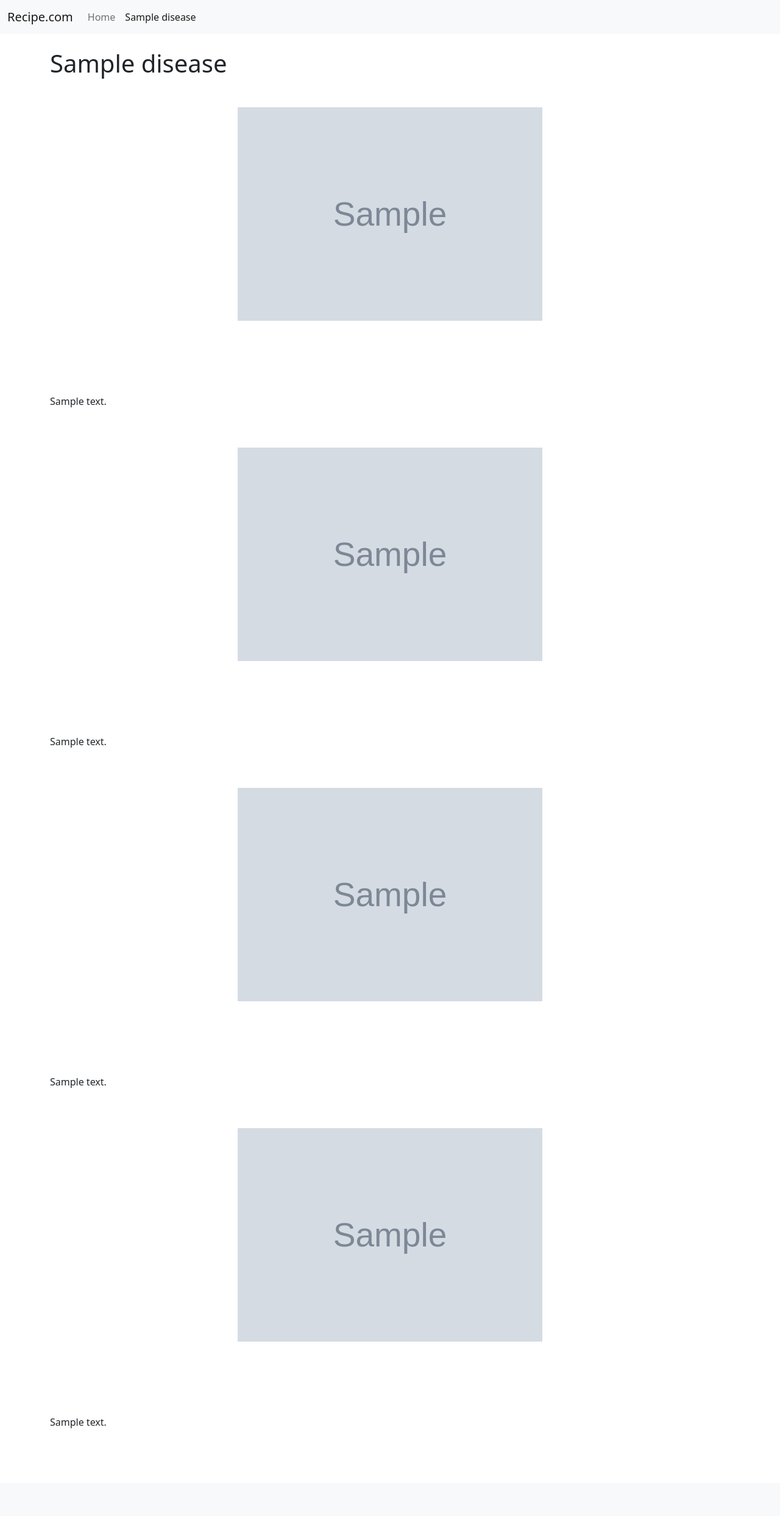
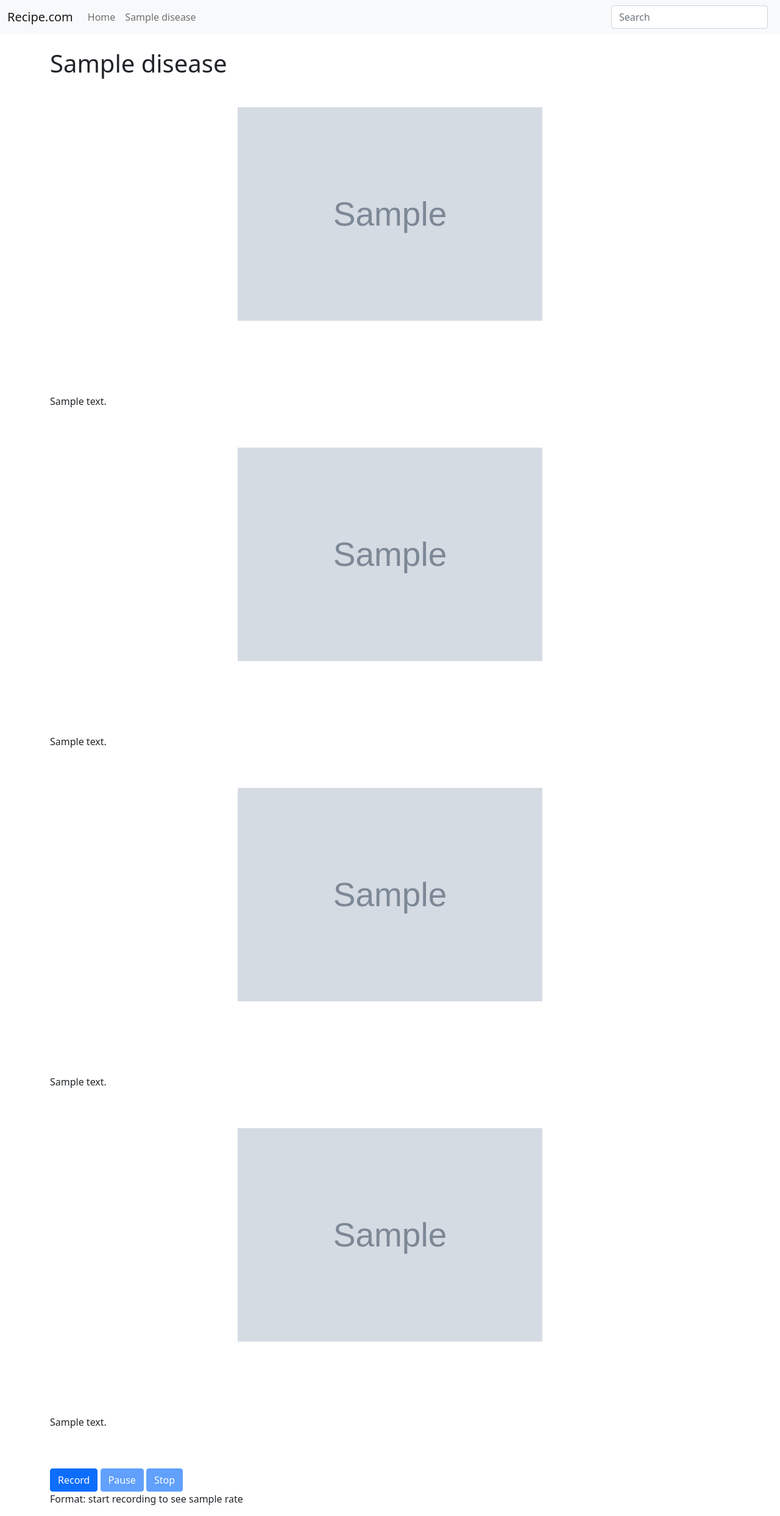
Before and after one commit to catkutay/IGVDjango, a Django app: page /recipe/1 in a window 1280 px wide. Shown: the whole page at 61% size. Before the commit the page ends 2342 px from the top, so only its background shows below. Run offline with Django 3.2, Linux system fonts and the light colour scheme; tables that the repository leaves empty hold one stand-in row (values such as "Sample post"); grey boxes marked "Sample" are stand-in pictures; some libraries are stand-ins or nearby versions.

Commit message:
add audio

```diff
--- /dev/null
+++ b/diseaseRecipies/static/index.js
@@ -0,0 +1,170 @@
+//webkitURL is deprecated but nevertheless
+URL = window.URL || window.webkitURL;
+
+var gumStream; //stream from getUserMedia()
+var rec; //Recorder.js object
+var input; //MediaStreamAudioSourceNode we'll be recording
+
+// shim for AudioContext when it's not avb.
+var AudioContext = window.AudioContext || window.webkitAudioContext;
+var audioContext; //audio context to help us record
+
+var recordButton = document.getElementById("recordButton");
+var stopButton = document.getElementById("stopButton");
+var pauseButton = document.getElementById("pauseButton");
+
+//add events to those 2 buttons
+recordButton.addEventListener("click", startRecording);
+stopButton.addEventListener("click", stopRecording);
+pauseButton.addEventListener("click", pauseRecording);
+
+function startRecording() {
+  console.log("recordButton clicked");
+
+  /*
+		Simple constraints object, for more advanced audio features see
+		https://addpipe.com/blog/audio-constraints-getusermedia/
+	*/
+
+  var constraints = { audio: true, video: false };
+
+  /*
+    	Disable the record button until we get a success or fail from getUserMedia()
+	*/
+
+  recordButton.disabled = true;
+  stopButton.disabled = false;
+  pauseButton.disabled = false;
+
+  /*
+    	We're using the standard promise based getUserMedia()
+    	https://developer.mozilla.org/en-US/docs/Web/API/MediaDevices/getUserMedia
+	*/
+
+  navigator.mediaDevices
+    .getUserMedia(constraints)
+    .then(function (stream) {
+      console.log(
+        "getUserMedia() success, stream created, initializing Recorder.js ..."
+      );
+
+      /*
+			create an audio context after getUserMedia is called
+			sampleRate might change after getUserMedia is called, like it does on macOS when recording through AirPods
+			the sampleRate defaults to the one set in your OS for your playback device
+
+		*/
+      audioContext = new AudioContext();
+
+      //update the format
+      document.getElementById("formats").innerHTML =
+        "Format: 1 channel pcm @ " + audioContext.sampleRate / 1000 + "kHz";
+
+      /*  assign to gumStream for later use  */
+      gumStream = stream;
+
+      /* use the stream */
+      input = audioContext.createMediaStreamSource(stream);
+
+      /*
+			Create the Recorder object and configure to record mono sound (1 channel)
+			Recording 2 channels  will double the file size
+		*/
+      rec = new Recorder(input, { numChannels: 1 });
+
+      //start the recording process
+      rec.record();
+
+      console.log("Recording started");
+    })
+    .catch(function (err) {
+      //enable the record button if getUserMedia() fails
+      recordButton.disabled = false;
+      stopButton.disabled = true;
+      pauseButton.disabled = true;
+    });
+}
+
+function pauseRecording() {
+  console.log("pauseButton clicked rec.recording=", rec.recording);
+  if (rec.recording) {
+    //pause
+    rec.stop();
+    pauseButton.innerHTML = "Resume";
+  } else {
+    //resume
+    rec.record();
+    pauseButton.innerHTML = "Pause";
+  }
+}
+
+function stopRecording() {
+  console.log("stopButton clicked");
+
+  //disable the stop button, enable the record too allow for new recordings
+  stopButton.disabled = true;
+  recordButton.disabled = false;
+  pauseButton.disabled = true;
+
+  //reset button just in case the recording is stopped while paused
+  pauseButton.innerHTML = "Pause";
+
+  //tell the recorder to stop the recording
+  rec.stop();
+
+  //stop microphone access
+  gumStream.getAudioTracks()[0].stop();
+
+  //create the wav blob and pass it on to createDownloadLink
+  rec.exportWAV(createDownloadLink);
+}
+
+function createDownloadLink(blob) {
+  var url = URL.createObjectURL(blob);
+  var au = document.createElement("audio");
+  var li = document.createElement("p");
+  var link = document.createElement("a");
+
+  //name of .wav file to use during upload and download (without extendion)
+  var filename = new Date().toISOString();
+
+  //add controls to the <audio> element
+  au.controls = true;
+  au.src = url;
+
+  //save to disk link
+  //link.href = url;
+  //link.download = filename + ".wav"; //download forces the browser to donwload the file using the  filename
+  //link.innerHTML = "Save to disk";
+
+  //add the new audio element to li
+  li.appendChild(au);
+
+  //add the filename to the li
+  //li.appendChild(document.createTextNode(filename + ".wav "));
+
+  //add the save to disk link to li
+  //li.appendChild(link);
+
+  //upload link
+  //   var upload = document.createElement("a");
+  //   upload.href = "#";
+  //   upload.innerHTML = "Upload";
+  //   upload.addEventListener("click", function (event) {
+  //     var xhr = new XMLHttpRequest();
+  //     xhr.onload = function (e) {
+  //       if (this.readyState === 4) {
+  //         console.log("Server returned: ", e.target.responseText);
+  //       }
+  //     };
+  //     var fd = new FormData();
+  //     fd.append("audio_data", blob, filename);
+  //     xhr.open("POST", "upload.php", true);
+  //     xhr.send(fd);
+  //   });
+  //   li.appendChild(document.createTextNode(" ")); //add a space in between
+  //   li.appendChild(upload); //add the upload link to li
+
+  //add the li element to the ol
+  recordingsList.appendChild(li);
+}
--- a/templates/base.html
+++ b/templates/base.html
@@ -1,20 +1,32 @@
-
-<!doctype html>
+<!DOCTYPE html>
 <html lang="en">
   <head>
     <!-- Required meta tags -->
-    <meta charset="utf-8">
-    <meta name="viewport" content="width=device-width, initial-scale=1">
-
+    <meta charset="utf-8" />
+    <meta name="viewport" content="width=device-width, initial-scale=1" />
+    {% block css %} {% endblock %}
     <!-- Bootstrap CSS -->
-    <link href="https://cdn.jsdelivr.net/npm/bootstrap@5.1.1/dist/css/bootstrap.min.css" rel="stylesheet" integrity="sha384-F3w7mX95PdgyTmZZMECAngseQB83DfGTowi0iMjiWaeVhAn4FJkqJByhZMI3AhiU" crossorigin="anonymous">
+    <link
+      href="https://cdn.jsdelivr.net/npm/bootstrap@5.1.1/dist/css/bootstrap.min.css"
+      rel="stylesheet"
+      integrity="sha384-F3w7mX95PdgyTmZZMECAngseQB83DfGTowi0iMjiWaeVhAn4FJkqJByhZMI3AhiU"
+      crossorigin="anonymous"
+    />
 
     <title>Disease List</title>
   </head>
   <nav class="navbar navbar-expand-lg navbar-light bg-light">
     <div class="container-fluid">
       <a class="navbar-brand" href="/">Recipe.com</a>
-    <button class="navbar-toggler" type="button" data-bs-toggle="collapse" data-bs-target="#navbarSupportedContent" aria-controls="navbarSupportedContent" aria-expanded="false" aria-label="Toggle navigation">
+      <button
+        class="navbar-toggler"
+        type="button"
+        data-bs-toggle="collapse"
+        data-bs-target="#navbarSupportedContent"
+        aria-controls="navbarSupportedContent"
+        aria-expanded="false"
+        aria-label="Toggle navigation"
+      >
         <span class="navbar-toggler-icon"></span>
       </button>
       <div class="collapse navbar-collapse" id="navbarSupportedContent">
@@ -23,25 +35,33 @@
             <a id="home" class="nav-link" aria-current="page" href="/">Home</a>
           </li>
           <li class="nav-item">
-          <a id="recipe" class="nav-link" aria-current="page" href="/">{{active}}</a>
+            <a id="recipe" class="nav-link" aria-current="page" href="/"
+              >{{active}}</a
+            >
           </li>
         </ul>
         <form class="d-flex">
-        <input id="searchbar" onkeyup="search1()" class="form-control me-2" type="text" placeholder="Search" aria-label="Search">
+          <input
+            id="searchbar"
+            onkeyup="search1()"
+            class="form-control me-2"
+            type="text"
+            placeholder="Search"
+            aria-label="Search"
+          />
         </form>
-
-
       </div>
     </div>
   </nav>
   <body>
-
-
     <!-- Optional JavaScript; choose one of the two! -->
 
     <!-- Option 1: Bootstrap Bundle with Popper -->
-    <script src="https://cdn.jsdelivr.net/npm/bootstrap@5.1.1/dist/js/bootstrap.bundle.min.js" integrity="sha384-/bQdsTh/da6pkI1MST/rWKFNjaCP5gBSY4sEBT38Q/9RBh9AH40zEOg7Hlq2THRZ" crossorigin="anonymous"></script>
-  {% block content %}
-  {% endblock %}
+    <script
+      src="https://cdn.jsdelivr.net/npm/bootstrap@5.1.1/dist/js/bootstrap.bundle.min.js"
+      integrity="sha384-/bQdsTh/da6pkI1MST/rWKFNjaCP5gBSY4sEBT38Q/9RBh9AH40zEOg7Hlq2THRZ"
+      crossorigin="anonymous"
+    ></script>
+    {% block content %} {% endblock %}
   </body>
 </html>
--- a/templates/recipe.html
+++ b/templates/recipe.html
@@ -1,74 +1,60 @@
-{% extends 'base.html' %}
-{% block content %}
+{% extends 'base.html' %} {% load static %} {% block content %}
 <div class="container">
-      <br>
-      <h1 class="mb-5" style="font-size:200">{{data.disease.name}}</h1>
+  <br />
+  <h1 class="mb-5" style="font-size: 200">{{data.disease.name}}</h1>
 
   <div align="middle" class="table-responsive custom-table-responsive">
     <table>
       {%for l in dataAll%}
-     <tr scope="row" >
-           <img id="img" src ={{l.image}} width="500" height="350" align="centre">
+      <tr scope="row">
+        <img
+          id="img"
+          src="{{l.image}}"
+          width="500"
+          height="350"
+          align="centre"
+        />
       </tr>
-           <br>
-           <br>
+      <br />
+      <br />
 
-    <tr scope ="row">
-        <audio style="display:none" type="hidden" id="aud" controls="controls">
-     <source src={{l.audio}}>
+      <tr scope="row">
+        <audio style="display: none" type="hidden" id="aud" controls="controls">
+          <source src="{{l.audio}}" />
         </audio>
       </tr>
-           <br>
-           <br>
+      <br />
+      <br />
 
-   <tr scope ="row">
-        <audio style="display:none" id="audDesc" controls="controls">
-     <source src={{l.audioDesc}}>
+      <tr scope="row">
+        <audio style="display: none" id="audDesc" controls="controls">
+          <source src="{{l.audioDesc}}" />
         </audio>
       </tr>
-           <br>
-           <br>
-      <tr scope="row" >
+      <br />
+      <br />
+      <tr scope="row">
         <p id="desc" align="left">{{l.desc}}</p>
       </tr>
-           <br>
-           <br>
+      <br />
+      <br />
       {% endfor %}
     </table>
   </div>
 </div>
-      <br>
-
-
-
-<script>
-    let img=document.querySelectorAll('[id=img]');
-    let aud=document.querySelectorAll('[id=aud]');
-    let audDesc=document.querySelectorAll('[id=audDesc]');
-    let desc=document.querySelectorAll('[id=desc]');
-    for(let i=0 ; i<img.length ;i++){
-    img[i].addEventListener("click", function(){
-    for(let j=0;j<aud.length;j++)
-        {aud[j].pause()}
-        for(j=0;j<audDesc.length;j++)
-        {audDesc[j].pause()}
-        aud[i].play();
-    });
-    desc[i].addEventListener("click",function(){
-        for(let j=0;j<aud.length;j++)
-        {aud[j].pause()}
-        for(j=0;j<audDesc.length;j++)
-        if(j!=i)
-        {
-        {audDesc[j].pause()}}
-        audDesc[i].play();
-        });
-
-    }
-    let e=document.getElementById("recipe");
-    e.className+=" active";
-    e=document.getElementById("searchbar");
-    e.style.display="none";
-</script>
-
+<div class="container">
+  <div class="row">
+    <div id="controls controlsList='nodownload' text-center col">
+      <button id="recordButton" class="btn btn-primary">Record</button>
+      <button id="pauseButton" class="btn btn-primary" disabled>Pause</button>
+      <button id="stopButton" class="btn btn-primary" disabled>Stop</button>
+    </div>
+    <div class="col">
+      <div id="formats">Format: start recording to see sample rate</div>
+      <p id="recordingsList"></li>
+    </div>
+  </div>
+</div>
+<script src="https://cdn.rawgit.com/mattdiamond/Recorderjs/08e7abd9/dist/recorder.js"></script>
+<script src="{% static 'index.js' %}"></script>
 {% endblock %}
```
Also changed, not shown: templates/empty.html (+7 -7 lines), media/images/Screenshot_1.png (deleted), media/images/Screenshot_5.png (deleted), media/images/Screenshot_7.png (deleted), media/images/Screenshot_7_NYA61Lm.png (deleted), 9 other files. Lines whose indentation alone changed are shown as unchanged.
